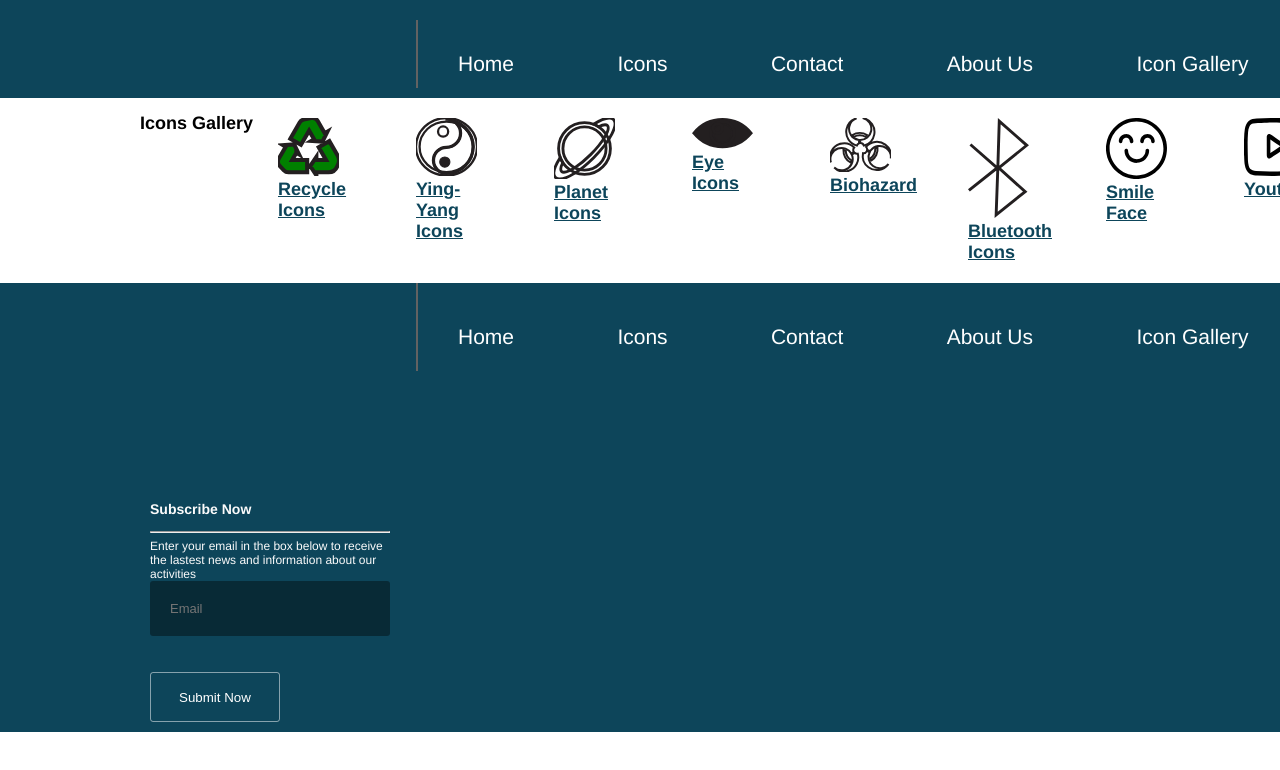
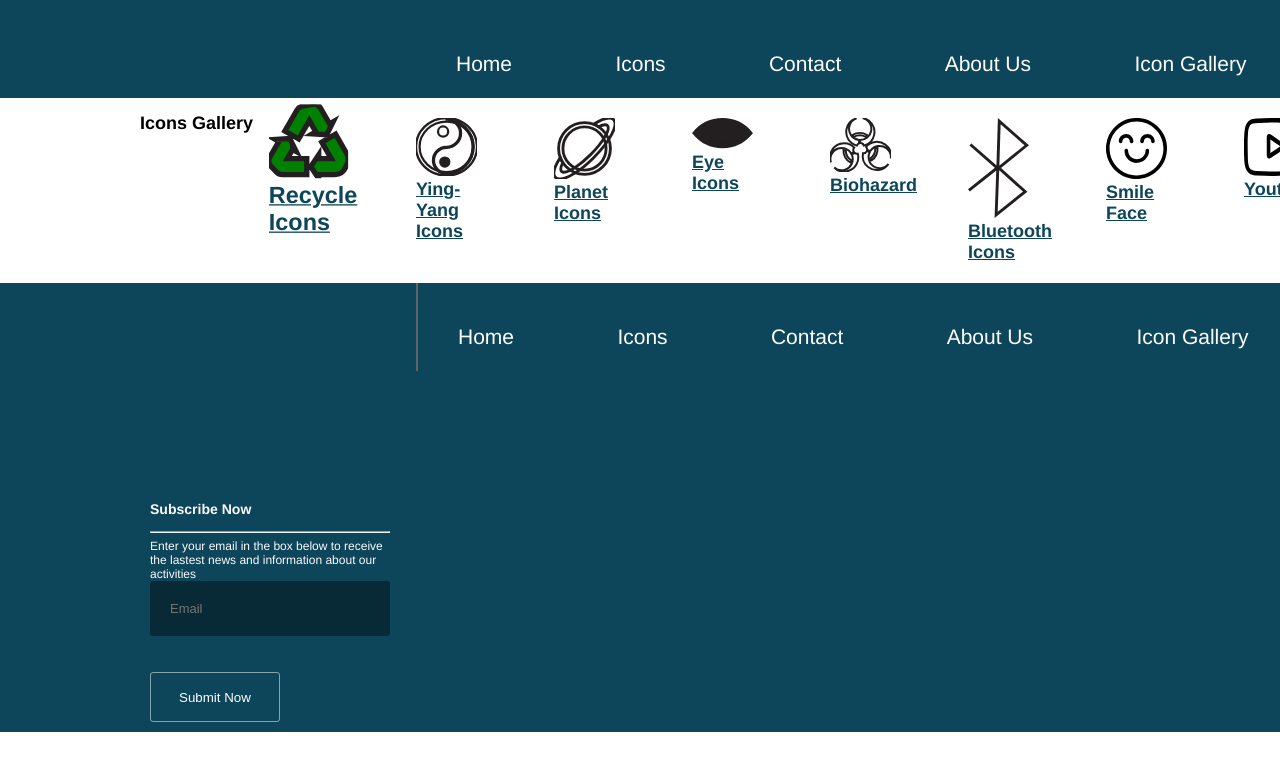
Before and after one commit to DevianoDames/Dames_Deviano_SVG, a plain HTML site: page index.html in a window 1280 px wide. In both pictures the pointer is over the element "Recycle Icons". Shown: the top 770 px of the page. Drawn offline with Linux system fonts and the light colour scheme.

Commit message:
Update main.css

```diff
--- a/css/main.css
+++ b/css/main.css
@@ -60,8 +60,6 @@ a {
 
 #main-nav {
 	grid-column: 3/11;
-
-    border-left: solid 2px  #626262;
     margin-top: 10px;
     margin-right: 30px;
 	position: sticky;
@@ -188,6 +186,7 @@ a {
     transition: all 200ms ease-in;
     align-self: flex-end;
 }
+
 .footer-newsletter3 input {
 	border-radius: 3px;
 	background-color: rgba(0,0,0,0.4);
@@ -203,7 +202,6 @@ a {
 }
 
 .footer-newsletter3 button {
-	border: 1px solid rgba(255,255,255, .5);
 	border-radius:  3px;
 	height: 50px;
 	background-color: transparent;
@@ -316,3 +314,9 @@ a {
 	background-color: #9a2018;
 	border-color: #fff;
 }
+
+.gallery-box:hover {
+	transform:	scale(1.3);
+    z-index: 2;
+    cursor: pointer;
+}
```
